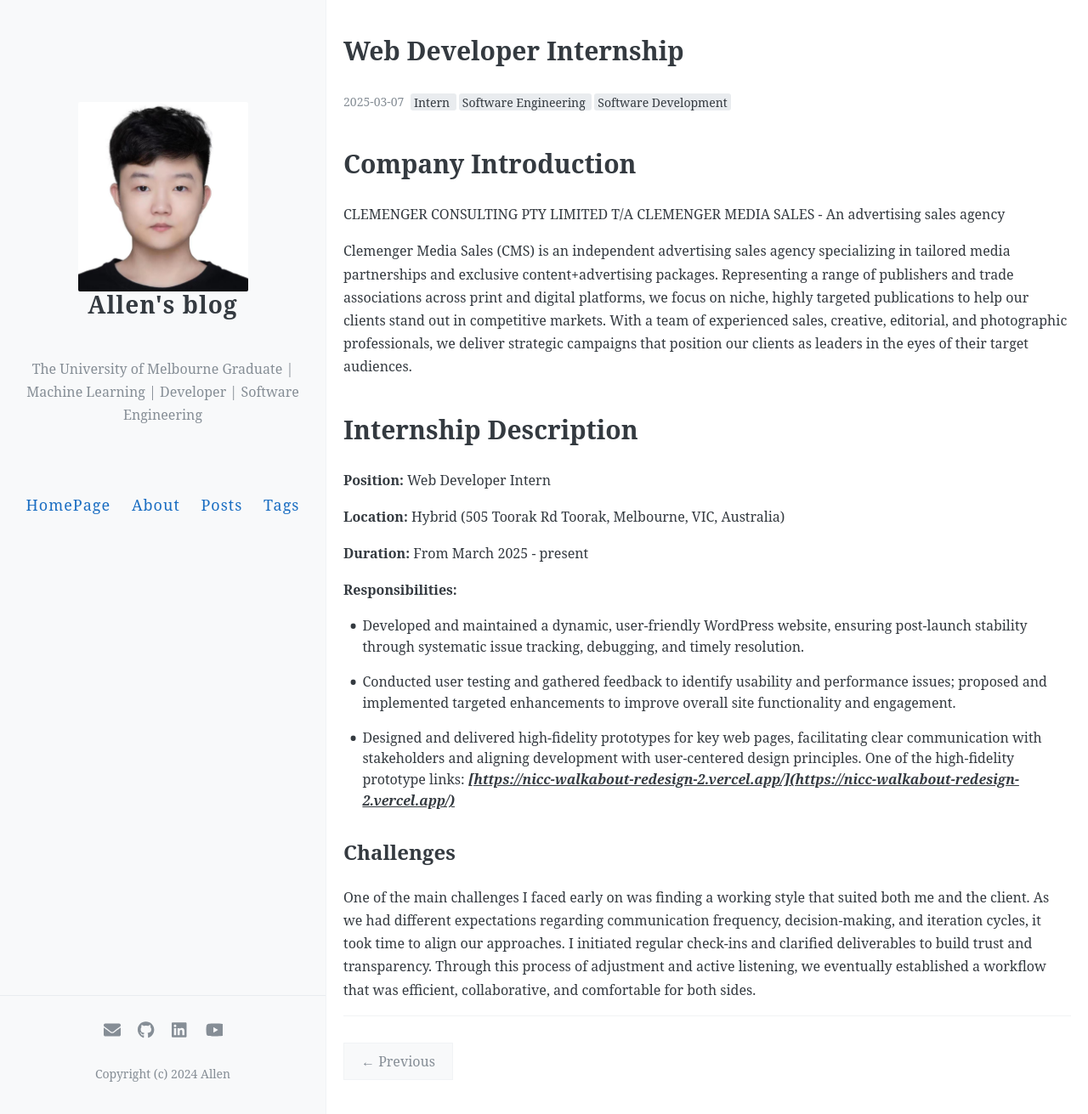
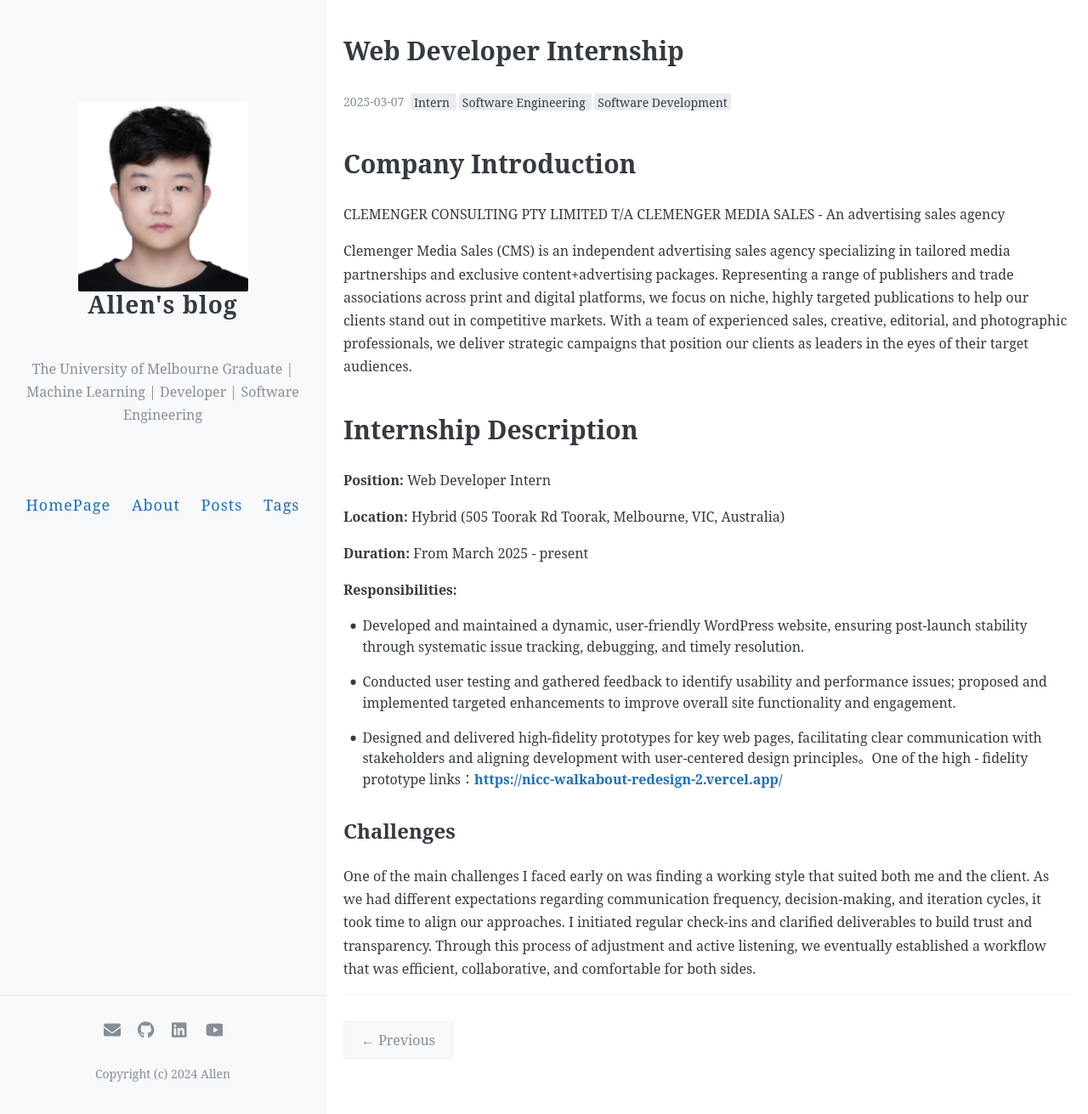
Before and after one commit to haozixin/allenBlog, a Jekyll site: the page built from _posts/2025-03-07-Internship_Web_Developer.md, in a window 1280 px wide and 1311 px high. Shown: the whole window at 85% size. Built offline with Jekyll 4.4.1, drawn with Linux system fonts in a browser that asks for light colours; comment, search, counter and statistics services are not loaded.

Commit message:
fixed a bug

```diff
--- a/_posts/2025-03-07-Internship_Web_Developer.md
+++ b/_posts/2025-03-07-Internship_Web_Developer.md
@@ -26,7 +26,7 @@ Clemenger Media Sales (CMS) is an independent advertising sales agency specializ
 
 - Conducted user testing and gathered feedback to identify usability and performance issues; proposed and implemented targeted enhancements to improve overall site functionality and engagement.
 
-- Designed and delivered high-fidelity prototypes for key web pages, facilitating clear communication with stakeholders and aligning development with user-centered design principles. One of the high-fidelity prototype links: **_<u>[https://nicc-walkabout-redesign-2.vercel.app/](https://nicc-walkabout-redesign-2.vercel.app/)</u>_**
+- Designed and delivered high-fidelity prototypes for key web pages, facilitating clear communication with stakeholders and aligning development with user-centered design principles。One of the high - fidelity prototype links：**[https://nicc-walkabout-redesign-2.vercel.app/](https://nicc-walkabout-redesign-2.vercel.app/)**
 
 
 
```
